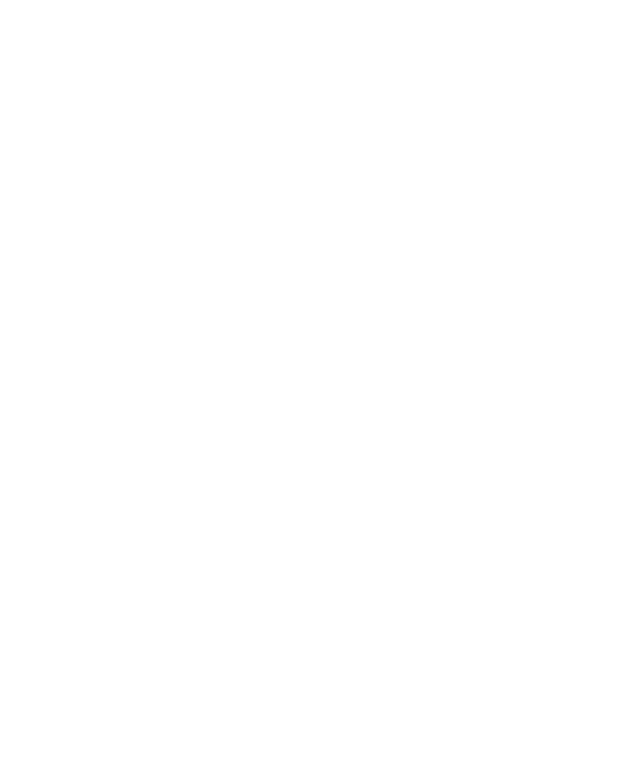
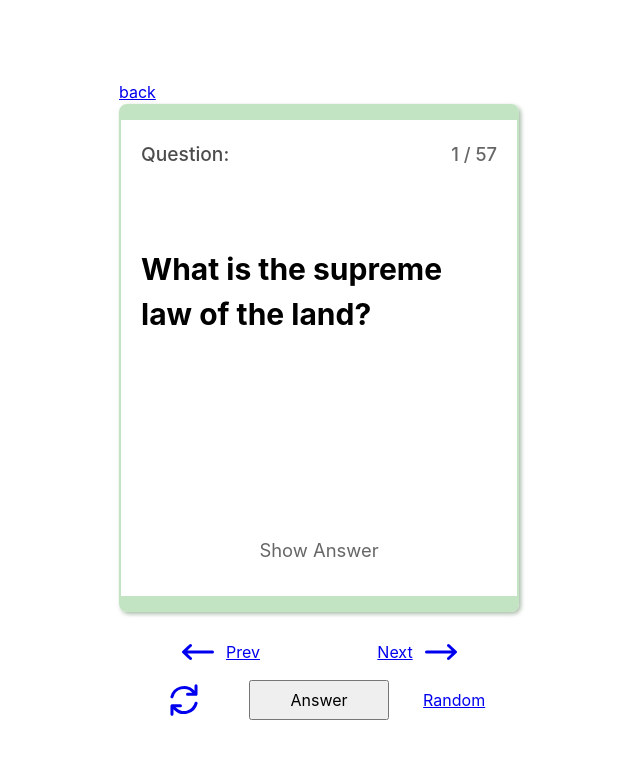
Before and after one commit to sprajams/flashcards, a React (Create React App) app: page /category/1/1 in a window 1280 px wide. Before the commit this address had no page. Shown: the top 758 px of the page, without its empty margins (321-961 px from the left). Built offline with nearby package versions, Linux system fonts and the light colour scheme.

Commit message:
routing to individual card per category question

```diff
--- a/src/App.js
+++ b/src/App.js
@@ -27,9 +27,7 @@
           />
           <Route path="category">
             <Route path=":categoryId" element={<Category data={dataSlice} />} />
-          </Route>
-          <Route path="card">
-            <Route path=":cardId" element={<CardMain />} />
+            <Route path=":categoryId/:cardIndex" element={<CardMain />} />
           </Route>
         </Routes>
       </div>
--- a/src/components/CardMain/index.jsx
+++ b/src/components/CardMain/index.jsx
@@ -1,37 +1,16 @@
 import { useState } from "react";
-import { Link } from "react-router-dom";
+import { Link, useParams } from "react-router-dom";
 import CardLayout from "../CardLayout";
+import groups from "../../assets/grouped";
 
-const CardMain = ({ data }) => {
-  const [activeIndex, setActiveIndex] = useState(0);
+const CardMain = () => {
+  const { categoryId, cardIndex } = useParams();
+  const data = groups[categoryId].data ?? []; //
+  const activeIndex = parseInt(cardIndex, 10);
+  const adjustedIndex = activeIndex - 1;
+
   const [activeFront, setActiveFront] = useState(true);
-  const handleNext = () => {
-    setActiveFront(true);
-    if (activeIndex < data.length - 1) {
-      setActiveIndex(activeIndex + 1);
-    } else {
-      setActiveIndex(0);
-    }
-  };
 
-  const handlePrev = () => {
-    setActiveFront(true);
-    if (activeIndex === 0) {
-      setActiveIndex(data.length - 1);
-    } else {
-      setActiveIndex(activeIndex - 1);
-    }
-  };
-
-  const handleRefresh = () => {
-    setActiveFront(true);
-    setActiveIndex(0);
-  };
-
-  const handleRandom = () => {
-    setActiveFront(true);
-    setActiveIndex(Math.floor(Math.random() * data.length));
-  };
   return (
     <div className="outer">
       <div className="inner">
@@ -40,9 +19,9 @@
         <>
           <div className="contentContainer">
             <CardLayout
-              question={data[activeIndex].question}
-              options={data[activeIndex].options}
-              index={activeIndex}
+              question={data[adjustedIndex].question}
+              options={data[adjustedIndex].options}
+              index={adjustedIndex}
               totalQ={data.length}
               activeFront={activeFront}
               setActiveFront={setActiveFront}
@@ -50,7 +29,12 @@
           </div>
           <div className="btnContainer">
             <div className="btnBottom">
-              <button className="btn" onClick={handlePrev}>
+              <Link
+                className="btn"
+                to={`/category/${categoryId}/${
+                  activeIndex === 1 ? data.length : activeIndex - 1
+                }`}
+              >
                 <svg
                   xmlns="http://www.w3.org/2000/svg"
                   viewBox="0 0 20 20"
@@ -64,8 +48,13 @@
                   />
                 </svg>
                 <span>Prev</span>
-              </button>
-              <button className="btn" onClick={handleNext}>
+              </Link>
+              <Link
+                className="btn"
+                to={`/category/${categoryId}/${
+                  activeIndex === data.length ? 1 : activeIndex + 1
+                }`}
+              >
                 <span>Next</span>
                 <svg
                   xmlns="http://www.w3.org/2000/svg"
@@ -79,11 +68,11 @@
                     clipRule="evenodd"
                   />
                 </svg>
-              </button>
+              </Link>
             </div>
 
             <div className="btnTop">
-              <button className="btn btn--small" onClick={handleRefresh}>
+              <Link className="btn" to={`/category/${categoryId}/1`}>
                 {/* refresh button */}
                 <svg
                   xmlns="http://www.w3.org/2000/svg"
@@ -97,16 +86,22 @@
                     clipRule="evenodd"
                   />
                 </svg>
-              </button>
+              </Link>
+
               <button
                 className="btn"
                 onClick={() => setActiveFront(!activeFront)}
               >
                 {activeFront ? "Answer" : "Question"}
               </button>
-              <button className="btn btn--small" onClick={handleRandom}>
+              <Link
+                className="btn"
+                to={`/category/${categoryId}/${Math.floor(
+                  Math.random() * data.length + 1
+                )}`}
+              >
                 Random
-              </button>
+              </Link>
             </div>
           </div>
         </>
--- a/src/components/Category/index.jsx
+++ b/src/components/Category/index.jsx
@@ -14,7 +14,7 @@
           {data.map((x, i) => {
             return (
               <li key={i}>
-                <Link to={`/card/${x.id}`}>{x.question}</Link>
+                <Link to={`${i + 1}`}>{x.question}</Link>
               </li>
             );
           })}
```
